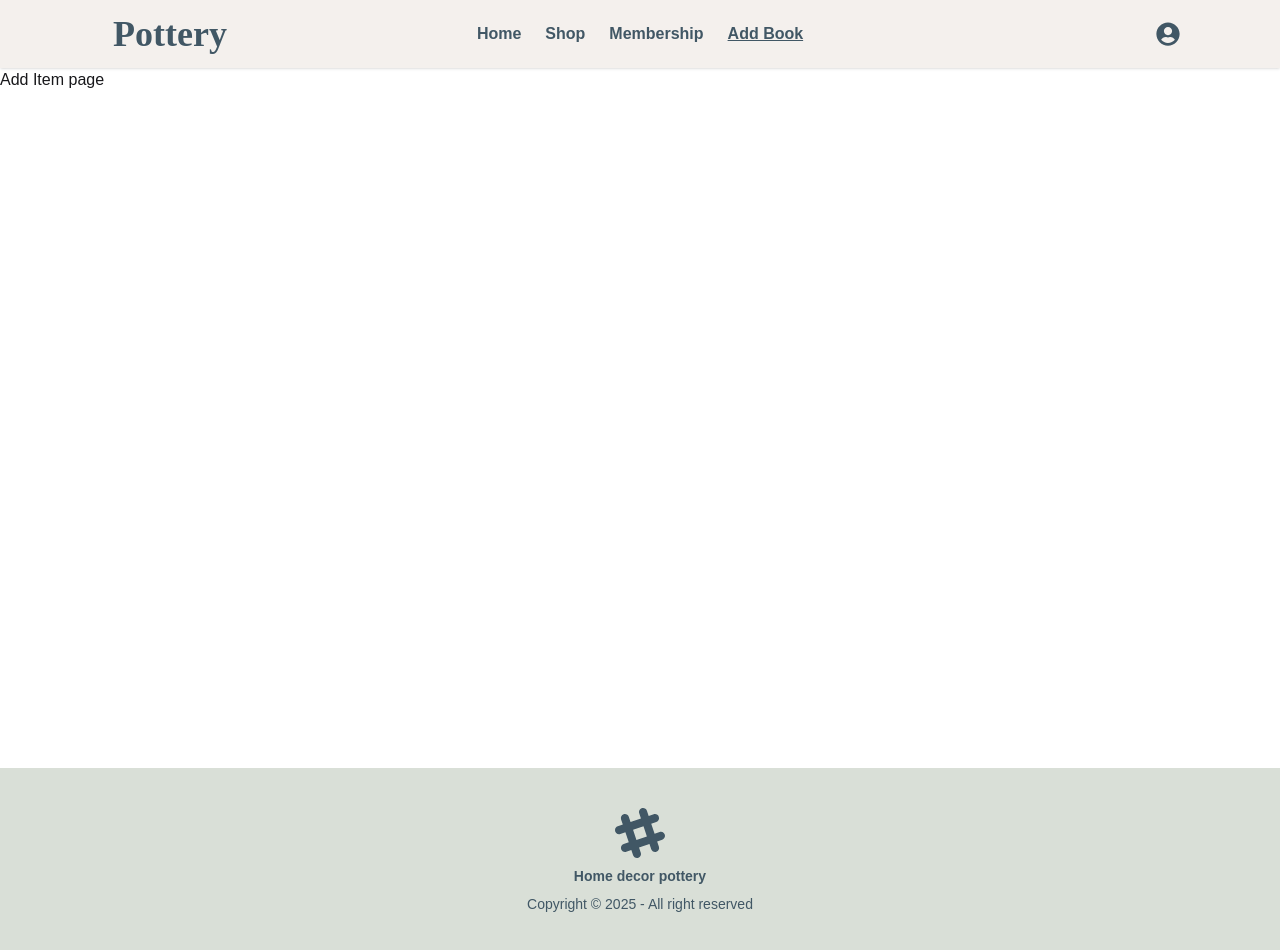
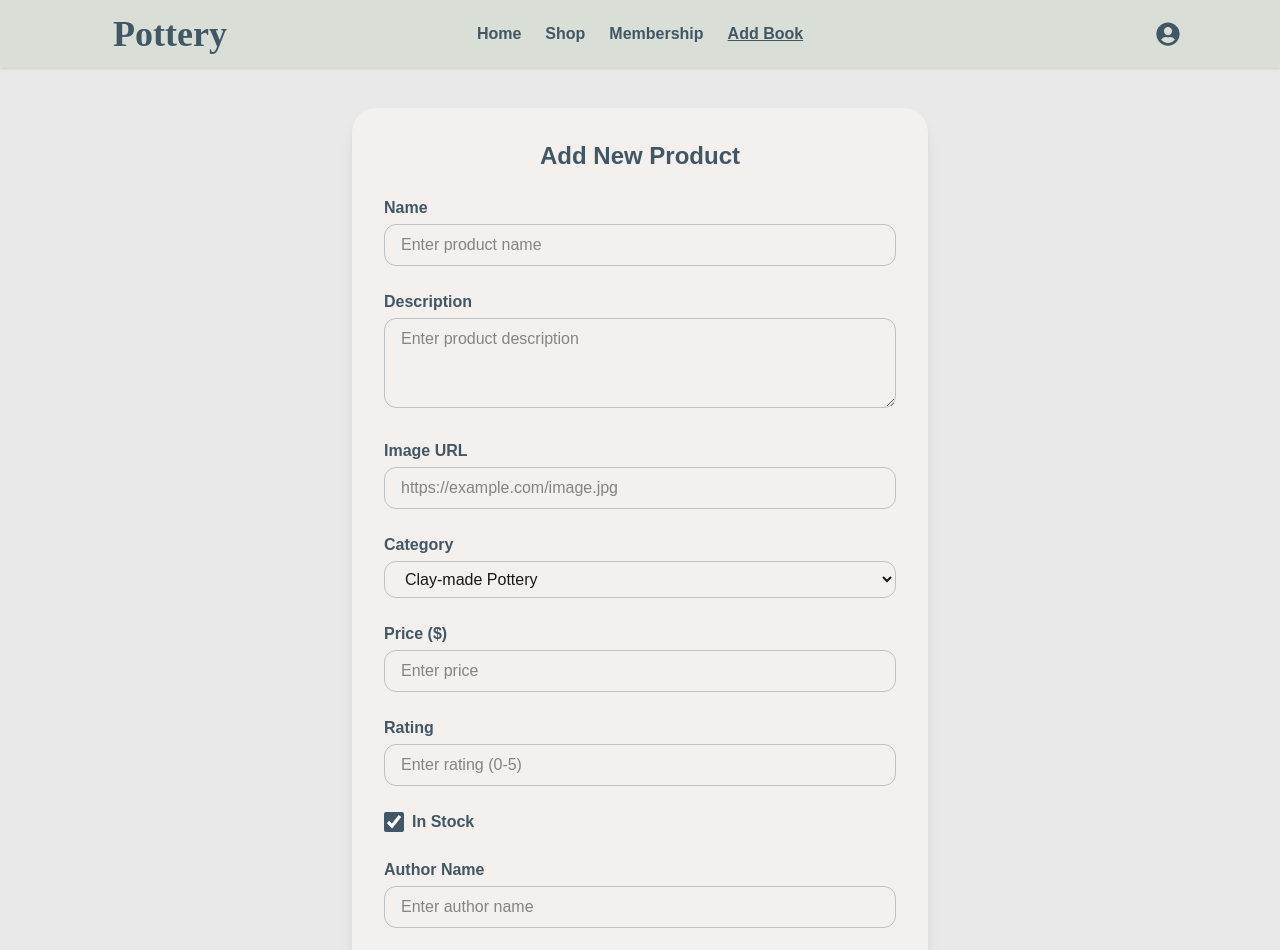
Before and after one commit to rubaiiyat/Home-Decor-and-Pottery, a React (Vite) app in the folder Client/: page /add-item in a window 1280 px wide. Shown: the top 950 px of the page. Built offline with nearby package versions, Linux system fonts and the light colour scheme.

Commit message:
add form and change navbar color

```diff
--- a/Client/src/Components/Navbar/Navbar.jsx
+++ b/Client/src/Components/Navbar/Navbar.jsx
@@ -57,7 +57,7 @@ const Navbar = () => {
   );
   return (
     <div>
-      <div className="navbar bg-[#F4F0ED] shadow-sm md:px-24 ">
+      <div className="navbar bg-[#D9DFD7] shadow-sm md:px-24 ">
         <div className="navbar-start">
           <div className="dropdown">
             <div tabIndex={0} role="button" className="btn btn-ghost lg:hidden">
@@ -98,7 +98,7 @@ const Navbar = () => {
             <div
               tabIndex={0}
               role="button"
-              className=" m-1 bg-[#F4F0ED] text-[#415765] hover:cursor-pointer text-2xl"
+              className=" m-1  text-[#415765] hover:cursor-pointer text-2xl"
             >
               <FaUserCircle />
             </div>
--- a/Client/src/Components/Pages/AddItem.jsx
+++ b/Client/src/Components/Pages/AddItem.jsx
@@ -1,9 +1,146 @@
-import React from "react";
-import { Helmet } from "react-helmet";
+import React, { useState } from "react";
+
 const AddItem = () => {
+  const handleSubmit = (e) => {
+    e.defaultPrevent();
+    console.log("working");
+  };
   return (
-    <div>
-      <h1>Add Item page</h1>
+    <div className="min-h-screen bg-[#E9E9E9] flex items-center justify-center py-10 px-4">
+      <form
+        onSubmit={handleSubmit}
+        className="bg-[#F4F0ED] rounded-3xl shadow-lg p-8 w-full max-w-xl space-y-6"
+      >
+        <h2 className="text-2xl font-bold text-[#415765] text-center">
+          Add New Product
+        </h2>
+
+        {/* Name */}
+        <div>
+          <label className="block text-[#415765] font-semibold mb-1">
+            Name
+          </label>
+          <input
+            type="text"
+            name="name"
+            required
+            className="w-full border border-[#415765]/30 rounded-xl px-4 py-2 focus:outline-none focus:ring-2 focus:ring-[#415765] transition-all duration-300"
+            placeholder="Enter product name"
+          />
+        </div>
+
+        {/* Description */}
+        <div>
+          <label className="block text-[#415765] font-semibold mb-1">
+            Description
+          </label>
+          <textarea
+            name="description"
+            required
+            rows={3}
+            className="w-full border border-[#415765]/30 rounded-xl px-4 py-2 focus:outline-none focus:ring-2 focus:ring-[#415765] transition-all duration-300"
+            placeholder="Enter product description"
+          />
+        </div>
+
+        {/* Image URL */}
+        <div>
+          <label className="block text-[#415765] font-semibold mb-1">
+            Image URL
+          </label>
+          <input
+            type="url"
+            name="image"
+            required
+            className="w-full border border-[#415765]/30 rounded-xl px-4 py-2 focus:outline-none focus:ring-2 focus:ring-[#415765] transition-all duration-300"
+            placeholder="https://example.com/image.jpg"
+          />
+        </div>
+
+        {/* Category */}
+        <div>
+          <label className="block text-[#415765] font-semibold mb-1">
+            Category
+          </label>
+          <select
+            name="category"
+            className="w-full border border-[#415765]/30 rounded-xl px-4 py-2 focus:outline-none focus:ring-2 focus:ring-[#415765] transition-all duration-300"
+          >
+            <option>Clay-made Pottery</option>
+            <option>Stoneware</option>
+            <option>Porcelain</option>
+            <option>Terra Cotta</option>
+            <option>Ceramics & Architectural</option>
+            <option>Home decor pottery</option>
+          </select>
+        </div>
+
+        {/* Price */}
+        <div>
+          <label className="block text-[#415765] font-semibold mb-1">
+            Price ($)
+          </label>
+          <input
+            type="number"
+            name="price"
+            required
+            step="0.01"
+            min="0"
+            className="w-full border border-[#415765]/30 rounded-xl px-4 py-2 focus:outline-none focus:ring-2 focus:ring-[#415765] transition-all duration-300"
+            placeholder="Enter price"
+          />
+        </div>
+
+        {/* Rating */}
+        <div>
+          <label className="block text-[#415765] font-semibold mb-1">
+            Rating
+          </label>
+          <input
+            type="number"
+            name="rating"
+            required
+            step="0.1"
+            min="0"
+            max="5"
+            className="w-full border border-[#415765]/30 rounded-xl px-4 py-2 focus:outline-none focus:ring-2 focus:ring-[#415765] transition-all duration-300"
+            placeholder="Enter rating (0-5)"
+          />
+        </div>
+
+        {/* Stock */}
+        <div className="flex items-center gap-2">
+          <input
+            type="checkbox"
+            defaultChecked={true}
+            name="stock"
+            className="w-5 h-5 accent-[#415765]"
+          />
+          <label className="text-[#415765] font-semibold">In Stock</label>
+        </div>
+
+        {/* Author Name */}
+        <div>
+          <label className="block text-[#415765] font-semibold mb-1">
+            Author Name
+          </label>
+          <input
+            type="text"
+            name="username"
+            required
+            className="w-full border border-[#415765]/30 rounded-xl px-4 py-2 focus:outline-none focus:ring-2 focus:ring-[#415765] transition-all duration-300"
+            placeholder="Enter author name"
+          />
+        </div>
+
+        {/* Submit Button */}
+        <button
+          type="submit"
+          className="w-full bg-[#415765] text-[#F4F0ED] font-bold py-3 rounded-2xl shadow-md  hover:cursor-pointer"
+        >
+          Add Item
+        </button>
+      </form>
     </div>
   );
 };
```
